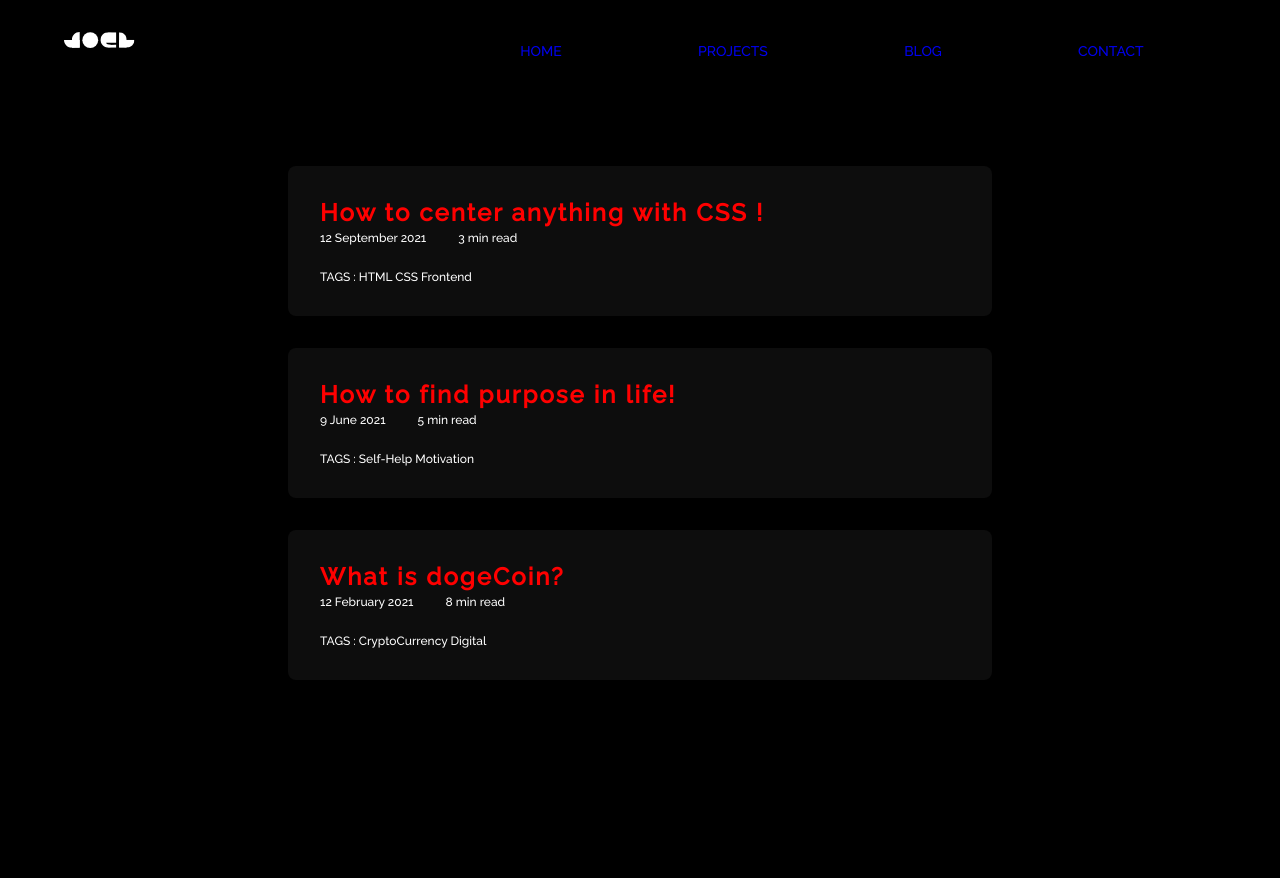
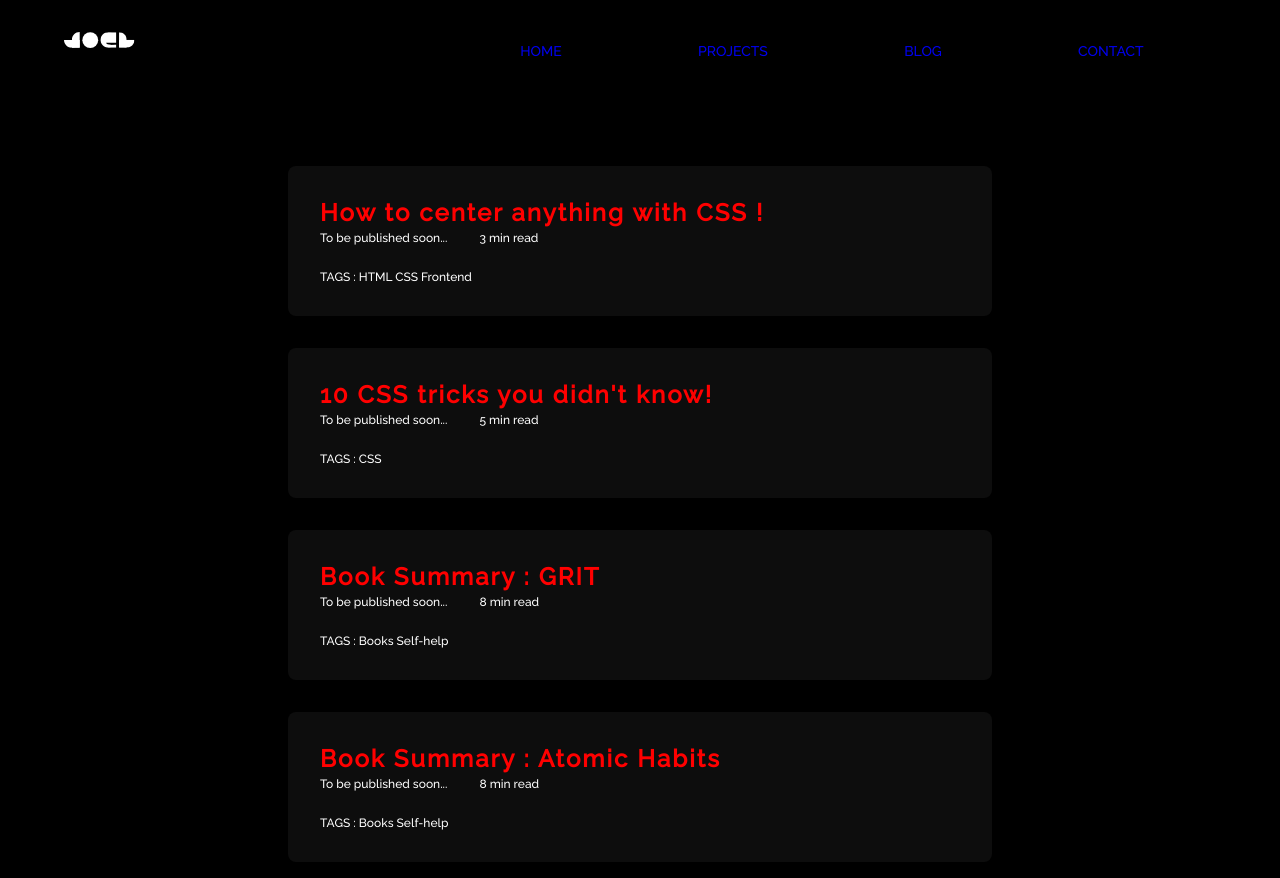
Before and after one commit to joelantonyjoy/portfolio, a React (Create React App) app: page /blog in a window 1280 px wide. Before the commit the page ends 800 px from the top, so only its background shows below. Built offline with nearby package versions, Linux system fonts and the light colour scheme.

Commit message:
Blog ideas added

```diff
--- a/src/Pages/Blogs/BlogData.js
+++ b/src/Pages/Blogs/BlogData.js
@@ -1,19 +1,24 @@
 let blogs = [
     {
         blogName : 'How to center anything with CSS !',
-        blogPublishedDate : '12 September 2021',
+        blogPublishedDate : 'To be published soon...',
         blogReadTime : '3 min read',
         blogTags : ['HTML', 'CSS', 'Frontend']
     },{
-        blogName : 'How to find purpose in life!',
-        blogPublishedDate : '9 June 2021',
+        blogName : `10 CSS tricks you didn't know!`,
+        blogPublishedDate : 'To be published soon...',
         blogReadTime : '5 min read',
-        blogTags : ['Self-Help', 'Motivation']
+        blogTags : ['CSS']
     },{
-        blogName : 'What is dogeCoin?',
-        blogPublishedDate : '12 February 2021',
+        blogName : 'Book Summary : GRIT',
+        blogPublishedDate : 'To be published soon...',
         blogReadTime : '8 min read',
-        blogTags : ['CryptoCurrency', 'Digital']
+        blogTags : ['Books', 'Self-help']
+    },{
+        blogName : 'Book Summary : Atomic Habits',
+        blogPublishedDate : 'To be published soon...',
+        blogReadTime : '8 min read',
+        blogTags : ['Books', 'Self-help']
     }
 ]
 export default blogs;
```
Also changed, not shown: 1 other file (tests, documents, lock files or other folders).
